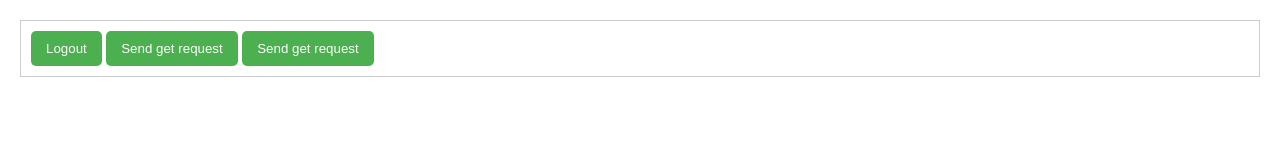
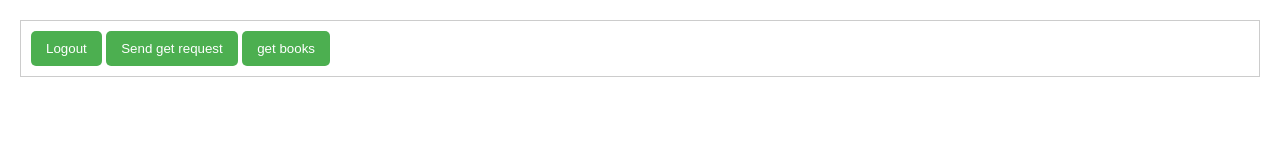
Before and after one commit to Baisangur-Dudayev/API-development-eind-project, a plain HTML site: page index.html in a window 1280 px wide. Drawn offline with nearby package versions, Linux system fonts and the light colour scheme; files that its build step writes are made by us from their sources.

Commit message:
frontend

```diff
--- a/index.html
+++ b/index.html
@@ -88,7 +88,7 @@
                 </template>
 
        <!--toon alle books-->
-       <button x-on:click="getBooks">Send get request</button>
+       <button x-on:click="getBooks">get books</button>
                 <template x-for="(book, index) in books" :key="index">
                     <div>
                         <p>title: <strong x-text="book.title">Placeholder</strong></p>
```
